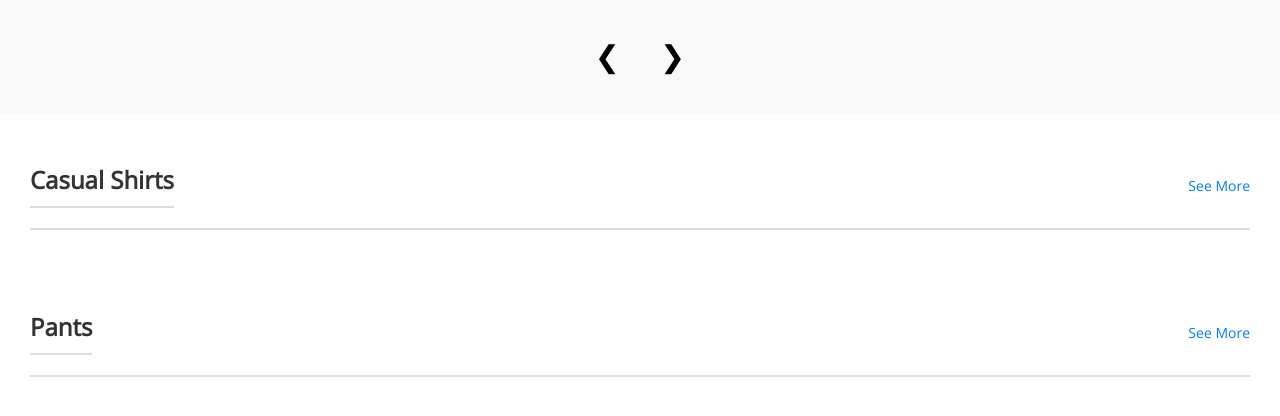
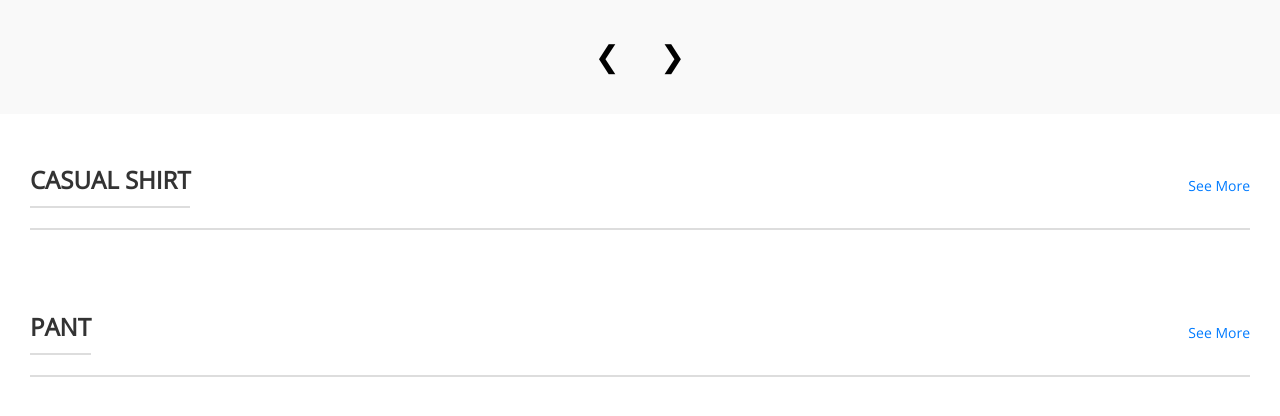
Before and after one commit to Ekhtiarhossain1/Menz_Hut-A-Django-Project, a Django app: page / in a window 1280 px wide. Shown: the part 216-632 px from the top of the page. Run offline with Django 5.2, Linux system fonts and the light colour scheme; data that the repository does not hold is empty.

Commit message:
second update

```diff
--- a/shop/static/css/base.css
+++ b/shop/static/css/base.css
@@ -21,6 +21,11 @@ body {
     border-bottom: 1px solid #eee;
     flex-wrap: wrap;
 }
+
+/* a.logo {
+    color: inherit;
+    text-decoration: none;
+} */
 
 .middle-bar .left-section a,
 .middle-bar .right-section a {
--- a/shop/templates/base.html
+++ b/shop/templates/base.html
@@ -25,7 +25,7 @@
             <a href="#">Download App</a>
         </div>
         <div class="logo">
-            <h1>Menz Hut</h1>
+            <h1><a href="{% url 'home' %}" style="color: inherit; text-decoration: none;">Menz Hut</a></h1>
         </div>
         <div class="right-section">
             <a href="#">Log In / Sign Up</a>
@@ -37,14 +37,14 @@
     <!-- Nav Bar (Always visible on every page) -->
     <nav class="nav-bar">
         <ul>
-            <li><a href="#" class="sale">SALE!</a></li>
-            <li><a href="#">SUMMER</a></li>
-            <li><a href="#">CASUAL SHIRT</a></li>
-            <li><a href="#">FORMAL SHIRT</a></li>
-            <li><a href="#">T-SHIRT</a></li>
-            <li><a href="#">KORTI</a></li>
-            <li><a href="#">PANJABI</a></li>
-            <li><a href="#">PANTS</a></li>
+            <li><a href="{% url 'category' 'SALE' %}" class="sale">SALE!</a></li>
+            <li><a href="{% url 'category' 'SUMMER' %}">SUMMER</a></li>
+            <li><a href="{% url 'category' 'CASUAL SHIRT' %}">CASUAL SHIRT</a></li>
+            <li><a href="{% url 'category' 'FORMAL SHIRT' %}">FORMAL SHIRT</a></li>
+            <li><a href="{% url 'category' 'T-SHIRT' %}">T-SHIRT</a></li>
+            <li><a href="{% url 'category' 'KORTI' %}">KORTI</a></li>
+            <li><a href="{% url 'category' 'PANJABI' %}">PANJABI</a></li>
+            <li><a href="{% url 'category' 'PANT' %}">PANTS</a></li>
         </ul>
     </nav>
 
--- a/shop/templates/index.html
+++ b/shop/templates/index.html
@@ -30,7 +30,7 @@
 <!-- Demo Product Categories -->
 <section class="category-section">
     <div class="category-header">
-        <h2>Casual Shirts</h2>
+        <h2>CASUAL SHIRT</h2>
         <a href="#" class="see-more">See More</a>
     </div>
     <div class="product-grid">
@@ -58,7 +58,7 @@
 
 <section class="category-section">
     <div class="category-header">
-        <h2>Pants</h2>
+        <h2>PANT</h2>
         <a href="#" class="see-more">See More</a>
     </div>
     <div class="product-grid">
--- a/shop/urls.py
+++ b/shop/urls.py
@@ -5,4 +5,5 @@ urlpatterns = [
     path('', views.home, name='home'),
     path('about/', views.about, name='about'),
     path('product/<int:product_id>/', views.product_detail, name='product_detail'),
+    path('category/<str:category_name>/', views.category_view, name='category'),
 ]
--- a/shop/views.py
+++ b/shop/views.py
@@ -3,10 +3,19 @@ from .models import Category, Product
 
 
 def home(request):
-    casual_shirts = Product.objects.filter(category__name='Shirts')[:6]
-    pants = Product.objects.filter(category__name='Pants')[:6]
+    SUMMER = Product.objects.filter(category__name='SUMMER')[:6]
+    CASUAL_SHIRT = Product.objects.filter(category__name='CASUAL SHIRT')[:6]
+    FORMAL_SHIRT = Product.objects.filter(category__name='FORMAL SHIRT')[:6]
+    T_SHIRT = Product.objects.filter(category__name='T-SHIRT')[:6]
+    KORTI = Product.objects.filter(category__name='KORTI')[:6]
+    PANJABI = Product.objects.filter(category__name='PANJABI')[:6]
+    PANT = Product.objects.filter(category__name='PANT')[:6]
     hot_products = Product.objects.filter(is_hot=True)[:5]
-    return render(request, 'index.html', {'casual_shirts': casual_shirts, 'pants': pants, 'hot_products': hot_products,})
+    return render(request, 'index.html', {'SUMMER': SUMMER,'casual_shirts': CASUAL_SHIRT,
+                                          'FORMAL_SHIRT': FORMAL_SHIRT, 'T_SHIRT':T_SHIRT,
+                                          'KORTI':KORTI, 'PANJABI':PANJABI ,'pants': PANT,
+                                          'hot_products': hot_products,
+                                          })
 
 def about(request):
     return render(request, 'about.html')
@@ -14,3 +23,9 @@ def about(request):
 def product_detail(request, product_id):
     product = get_object_or_404(Product, pk=product_id)
     return render(request, 'product_detail.html', {'product': product})
+
+
+def category_view(request, category_name):
+    category = get_object_or_404(Category, name__iexact=category_name)
+    products = Product.objects.filter(category=category)
+    return render(request, 'category.html', {'category': category, 'products': products})
```
Also changed, not shown: shop/templates/category.html (added, +35 -0 lines).
